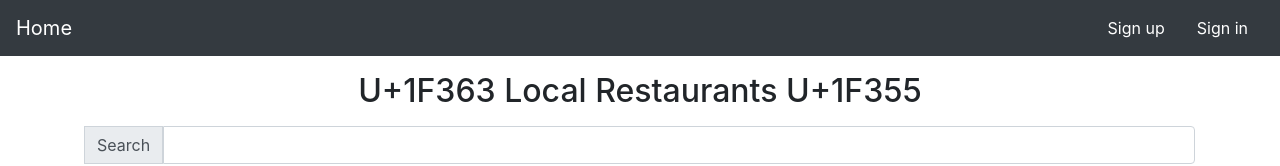
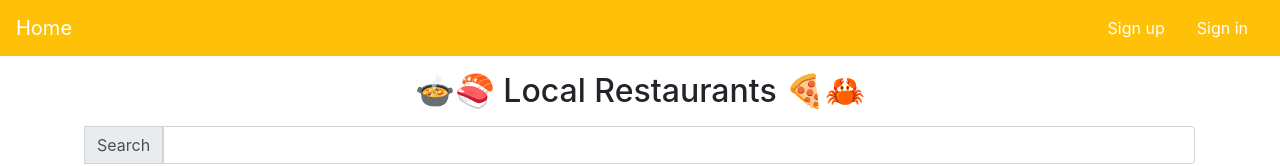
Before and after one commit to julianackatz/restaurant-frontend-v6, a Next.js app: page / in a window 1280 px wide. Shown: the top 166 px of the page. Built offline with nearby package versions, Linux system fonts and the light colour scheme; no server answers.

Commit message:
update styles

```diff
--- a/components/layout.js
+++ b/components/layout.js
@@ -40,7 +40,7 @@ const user = Cookie.get("username");
             }
           `}
         </style>
-        <Nav className="navbar navbar-dark bg-dark">
+        <Nav className="navbar navbar-dark bg-warning">
           <NavItem>
             <Link href="/">
               <a className="navbar-brand" style={{color: "white"}}>Home</a>
--- a/components/restaurantList.js
+++ b/components/restaurantList.js
@@ -64,7 +64,7 @@ if(searchQuery.length > 0){
         </CardBody>
         <div className="card-footer">
 
-        <Button color="info" onClick={()=> setRestaurantID(res.id)}>{res.name}</Button>
+        <Button color="warning" onClick={()=> setRestaurantID(res.id)}>{res.name}</Button>
 
         </div>
       </Card>
--- a/pages/index.js
+++ b/pages/index.js
@@ -17,7 +17,7 @@ function Home() {
     return (
         <ApolloProvider client={client}>
           <div className="search">
-              <h2 class="text-center my-3"> U+1F363 Local Restaurants U+1F355</h2>
+              <h2 class="text-center my-3"> 🍲🍣 Local Restaurants 🍕🦀</h2>
                 <InputGroup >
                 <InputGroupAddon addonType="append"> Search </InputGroupAddon>
                 <Input
```
